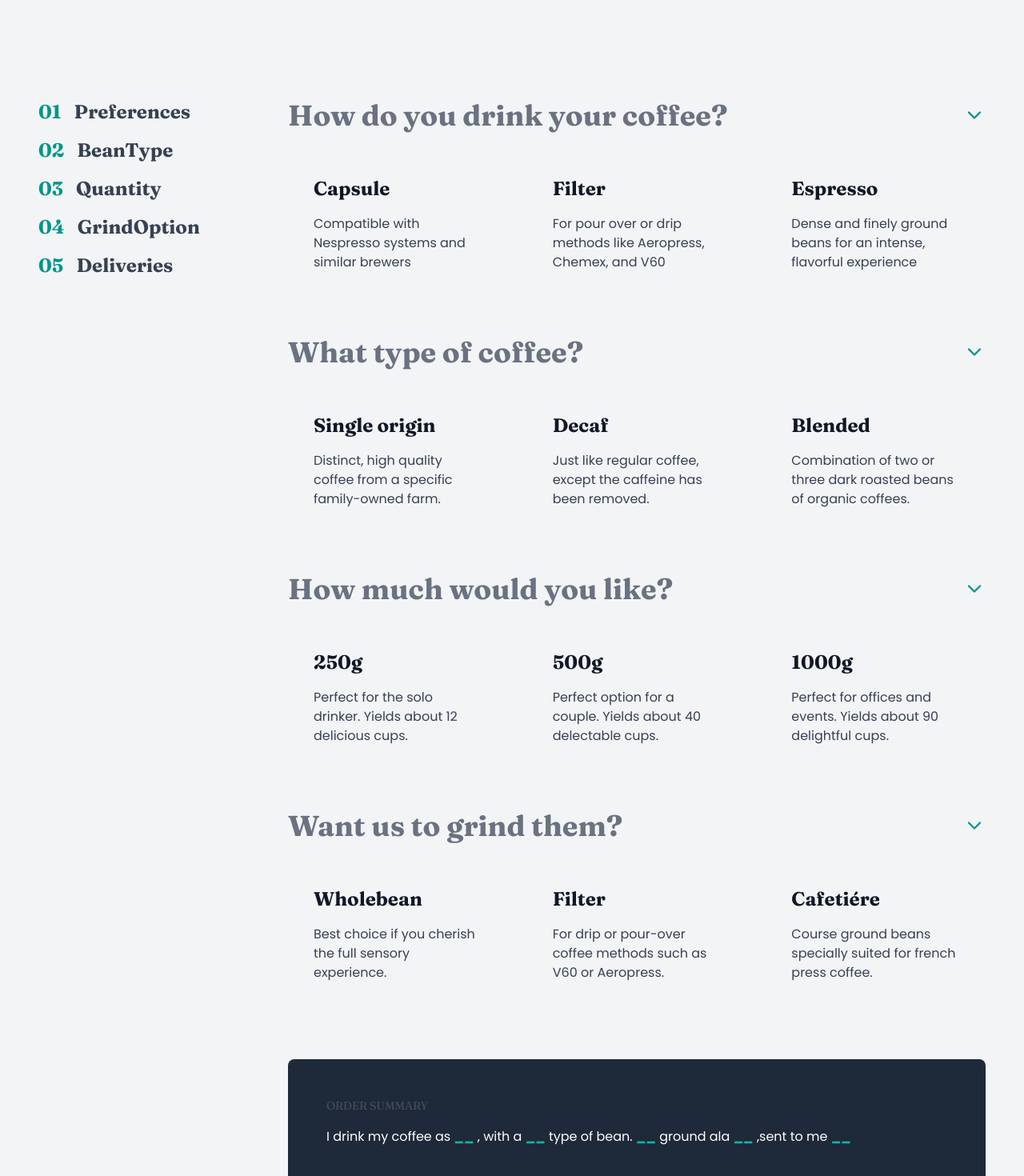
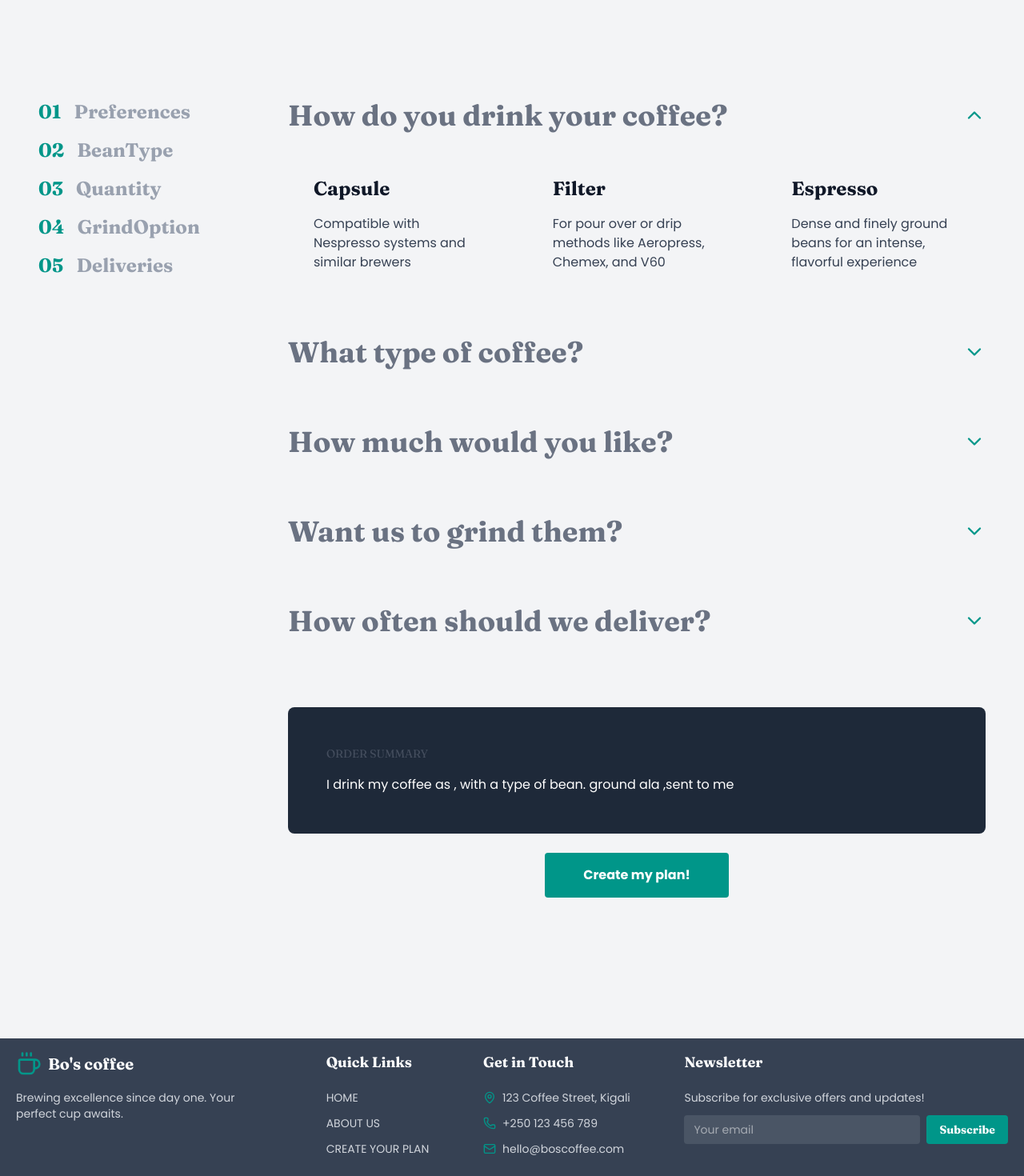
Before and after one commit to bahatibahizi209/coffee-webapp, a React (Vite) app: page /createplan in a window 1280 px wide. Shown: the part 1040-2510 px from the top of the page at 80% size. Built offline with nearby package versions, Linux system fonts and the light colour scheme.

Commit message:
new updates of codes

```diff
--- a/src/assets/pages/Createplan.jsx
+++ b/src/assets/pages/Createplan.jsx
@@ -18,36 +18,16 @@ const steps=[
   desc: "We ship your package within 48 hours, freshly roasted. Sit back and enjoy award-winning world-class coffees curated to provide a distinct tasting experience.",
 }
 ];
-const sidebar=[
-{
-number:"01",
-label:"Preferences",
-category:"preferences"
-},
-{
-number:"02",
-label:"BeanType",
-category:"BeanType"
-},
-{
-number:"03",
-label:"Quantity",
-category:"quantity"
-},
-{
-number:"04",
-label:"GrindOption",
-category:"GrindOption"
-},
-{
-number:"05",
-label:"Deliveries",
-category:"deliveries"
-},
+const sidebar = [
+  { number:"01", label:"Preferences", category:"preferences" },
+  { number:"02", label:"BeanType", category:"beanType" },
+  { number:"03", label:"Quantity", category:"quantity" },
+  { number:"04", label:"GrindOption", category:"grindOption" },
+  { number:"05", label:"Deliveries", category:"deliveries" },
 ];
 const accordion=[
 {
-category:"Preferences",
+category:"preferences",
 title: "How do you drink your coffee?",
 options:[
   {
@@ -68,7 +48,7 @@ options:[
 ],
 },
 {
-category:"BeanType",
+category:"beanType",
 title: "What type of coffee?",
 options:[
   {
@@ -110,7 +90,7 @@ options:[
 ],
 },
 {
-category:"GrindOption",
+category:"grindOption",
 title: "Want us to grind them?",
 options:[
   {
@@ -129,6 +109,27 @@ options:[
     description:"Course ground beans specially suited for french press coffee.",
   }
 ],
+},
+{
+category:"deliveries",
+title: "How often should we deliver?",
+options:[
+  {
+    value:"Every week",
+    substitle: "Every week",
+    description:"$14.00 per shipment. Includes free first-class shipping.",
+  },
+    {
+    value:"Every 2 weeks",
+    substitle: "Every 2 weeks",
+    description:"$17.25 per shipment. Includes free priority shipping.",
+  },
+    {
+    value:"Every month",
+    substitle: "Every month",
+    description:"$22.50 per shipment. Includes free priority shipping.",
+  }
+],
 }
 ]
 function Createplan() {
@@ -144,9 +145,9 @@ const toggleSection =(section)=>{
   setOpenSection(openSection === section?"": section);
 }
 const selectOption =(category,value)=>{
-  setSelections({...sections,[category]:value});
+  setSelections({...selections,[category]:value});
 }
-const isComplete=
+const isComplete =
 selections.preferences &&
 selections.beanType &&
 selections.quantity &&
@@ -177,7 +178,7 @@ selections.deliveries;
           <div className="grid grid-cols-1 sm:grid-cols-3 gap-8 relative">
           {/* use map method */}
           {steps.map((step,index)=>(
-          <div className="text-center sm:text-left">
+          <div key={step.number} className="text-center sm:text-left">
           <div className="w-12 h-12 rounded-full border-2
           border-teal-600 bg-gray-800 mb-6 mx-auto sm:mx-0"/>
           <h3 className="font-fraunces text-5xl sm:text-7xl font-extrabold text-orange-200 mb-4">{step.number}</h3>
@@ -198,9 +199,10 @@ selections.deliveries;
     <div className="lg:col-span-3 mb-12 lg:mb-0">
       <div className="space-y-4">
         {sidebar.map((item,index)=>(
-         <div className={`text-lg sm:text-2xl font-bold ${selections[item.category] ?"text-gray-800" : "text-gray-400"}`}>
-          <span className="font-fraunces text-teal-600 mr-2 sm:mr-4">{item.number}</span>
-        <span className="font-fraunces text-gray-700">{item.label}</span>
+         <div key={item.category} className={`text-lg sm:text-2xl font-bold
+         ${selections[item.category] ?"text-gray-800":"text-gray-400"}`}>
+         <span className="font-fraunces text-teal-600 mr-2 sm:mr-4">{item.number}</span>
+        <span className="font-fraunces">{item.label}</span>
         </div>
         ))}
 
@@ -211,25 +213,24 @@ selections.deliveries;
     <div className="lg:col-span-9 space-y-12">
       {/* use map method */}
       {accordion.map((accordionItem,index)=>(
-        <div>
+        <div key={accordionItem.category} className="">
         <button className="w-full flex justify-between items-center mb-4 sm:mb-6" onClick={()=>toggleSection(accordionItem.category)}>
-          <h2 className="font-fraunces text-xl sm:text-4xl font-bold text-gray-500">{accordionItem.title}</h2>
-          <ChevronDown className="text-teal-600" size={28}/>
+          <h2 className="font-fraunces text-xl sm:text-4xl font-bold text-gray-500  hover:cursor-pointer">{accordionItem.title}</h2>
+          {openSection === accordionItem.category ?(<ChevronUp className="text-teal-600  hover:cursor-pointer" size={28}/>):
+          <ChevronDown className="text-teal-600  hover:cursor-pointer" size={28}/>}
         </button>
-        {/* conditional rendering */}
         <div className="space-y-8">
-          {/* use map method */}
-          {}
-          <div className={`grid grid-cols-1 sm:grid-cols-3 gap-4 sm:gap-6 transition-all duration-300`}>
+          <div className={`grid grid-cols-1 sm:grid-cols-3 gap-4 sm:gap-6 transition-all duration-300  hover:cursor-pointer
+          ${openSection === accordionItem.category ? "max-h-screen opacity-100":"max-h-0 overflow-hidden" }`}>
             {/* use map method */}
             {accordionItem.options.map((option,index)=>(
-            <button className={`text-left p-6 sm:p-8 rounded-lg transition-all
-            ${selections[accordionItem.category]===option.value ?"bg-gray-200":"hover:bg-gray-300"}`}
+            <button key={option.value} className={`text-left p-6 sm:p-8 rounded-lg transition-all hover:cursor-pointer
+            ${selections[accordionItem.category]===option.value ?"bg-gray-300":"hover:bg-gray-400"}`}
             onClick={()=>selectOption(accordionItem.category,option.value)}>
-              <h3 className="font-fraunces text-lg sm:text-2xl font-bold mb-2 sm:mb-4 text-gray-900">
+              <h3 className="font-fraunces text-lg sm:text-2xl font-bold mb-2 sm:mb-4 text-gray-900  hover:cursor-pointer">
               {option.substitle}
               </h3>
-              <p className="text-sm sm:text-base text-gray-700">{option.description}</p>
+              <p className="text-sm sm:text-base text-gray-700  hover:cursor-pointer">{option.description}</p>
             </button>
             ))}
 
@@ -248,11 +249,11 @@ selections.deliveries;
         <h3 className="font-fraunces text-gray-500 uppercase text-sm mb-4 opacity-50">Order summary</h3>
         <p className="text-white text-base sm:text-l leading-relaxed">
           I drink my coffee as{" "}
-          <span className="text-teal-500 font-bold">__</span> , with a{" "}
-          <span className="text-teal-500 font-bold">__</span> type of bean.{" "}
-          <span className="text-teal-500 font-bold">__</span> ground ala{" "}
-          <span className="text-teal-500 font-bold">__</span> ,sent to me{" "}
-          <span className="text-teal-500 font-bold">__</span>
+          <span className="text-teal-500 font-bold">{}</span> , with a{" "}
+          <span className="text-teal-500 font-bold">{}</span> type of bean.{" "}
+          <span className="text-teal-500 font-bold">{}</span> ground ala{" "}
+          <span className="text-teal-500 font-bold">{}</span> ,sent to me{" "}
+          <span className="text-teal-500 font-bold">{}</span>
         </p>
       </div>
 
```
